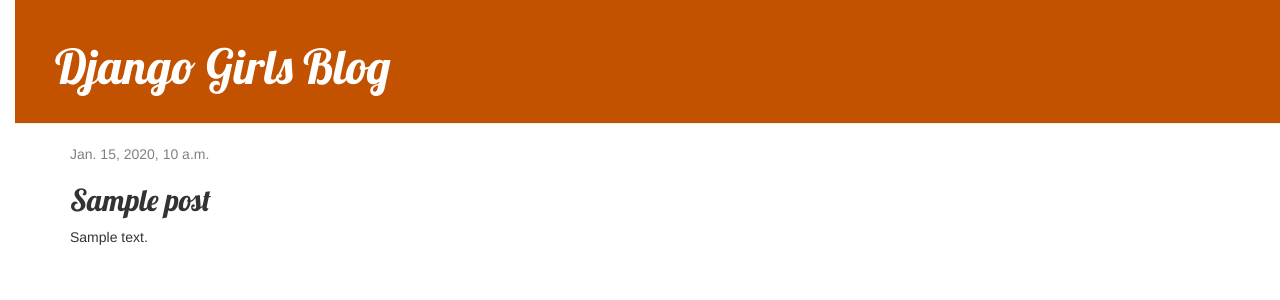
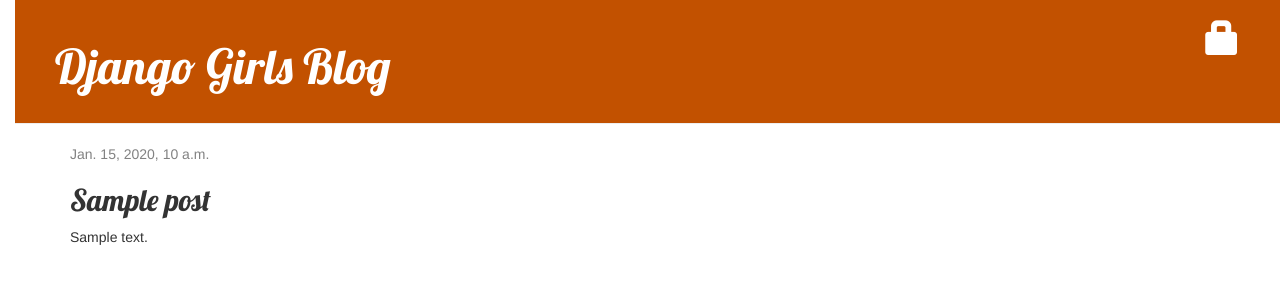
Before and after one commit to deparkes/my-first-blog, a Django app: page /post/1/ in a window 1280 px wide. Shown: the top 300 px of the page. Run offline with Django 3.2, Linux system fonts and the light colour scheme; tables that the repository leaves empty hold one stand-in row (values such as "Sample post"); some libraries are stand-ins or nearby versions.

Commit message:
Add login icon to base.html

```diff
--- a/blog/templates/blog/base.html
+++ b/blog/templates/blog/base.html
@@ -12,6 +12,8 @@
             {% if user.is_authenticated %}
                 <a href="{% url 'post_new' %}" class="top-menu"><span class="glyphicon glyphicon-plus"></span></a>
                 <a href="{% url 'post_draft_list' %}" class="top-menu"><span class="glyphicon glyphicon-edit"></span></a>
+            {% else %}
+                <a href="{% url 'login' %}" class="top-menu"><span class="glyphicon glyphicon-lock"></span></a>
             {% endif %}
             <h1><a href="/">Django Girls Blog</a></h1>
         </div>
@@ -24,5 +26,4 @@
             </div>
         </div>
     </body>
-    </body>
 </html>
```
